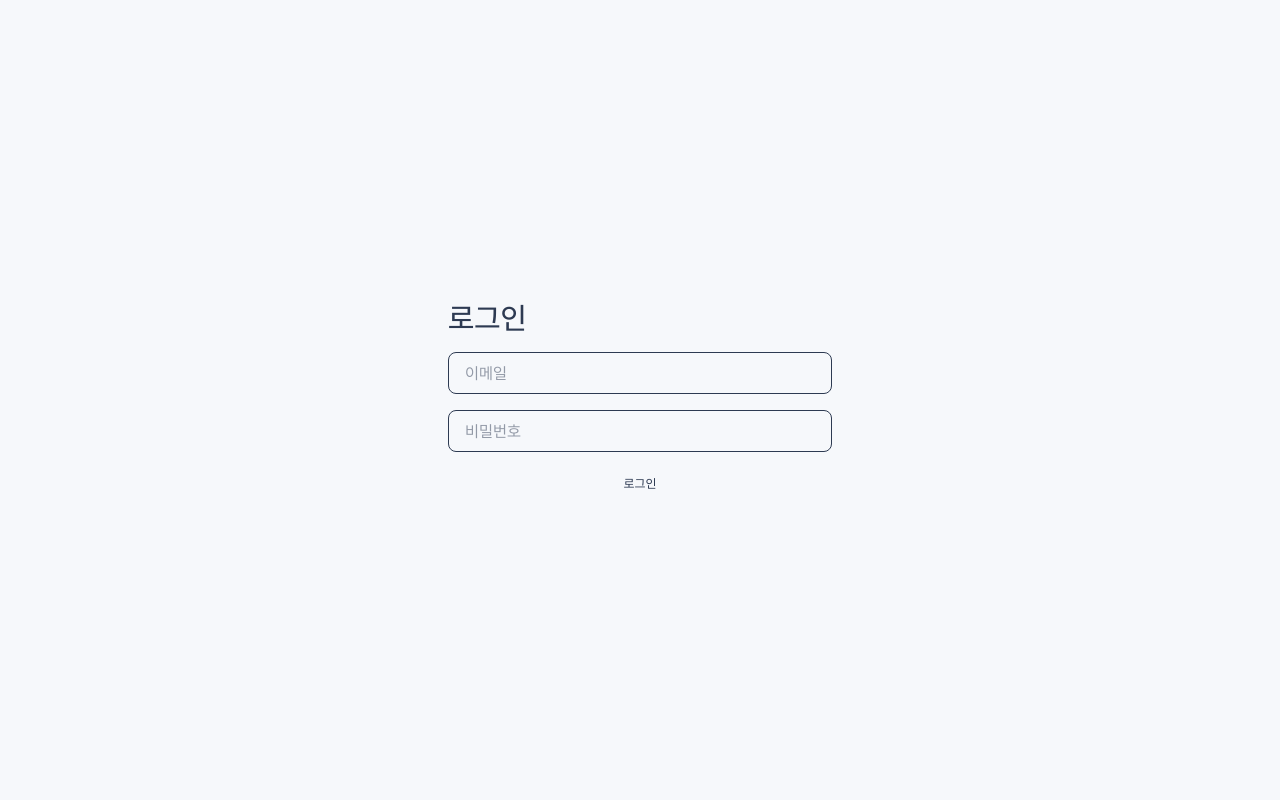
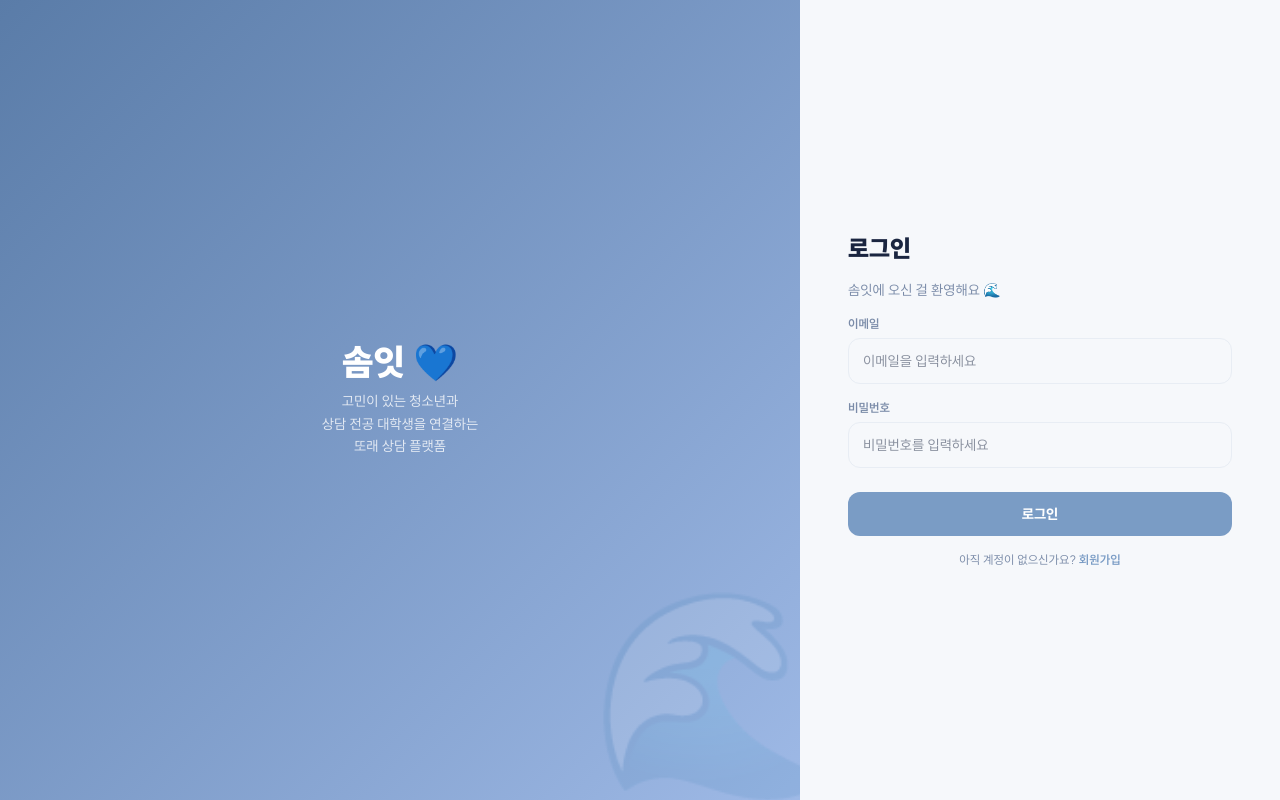
Before and after one commit to hoi256678-cpu/createClub, a Next.js app: page /login in a window 1280 px wide. Built offline with nearby package versions, Linux system fonts and the light colour scheme; no server answers.

Commit message:
design: 로그인 화면 재디자인(기능 변경 없음)

```diff
--- a/app/login/page.tsx
+++ b/app/login/page.tsx
@@ -2,6 +2,7 @@
 
 import { useState, type FormEvent } from "react";
 import { useRouter } from "next/navigation";
+import Link from "next/link";
 import { apiFetch } from "@/lib/api";
 
 export default function LoginPage() {
@@ -37,37 +38,67 @@ export default function LoginPage() {
   }
 
   return (
-    <main className="flex flex-1 flex-col items-center justify-center px-6 py-24">
+    <main className="flex min-h-screen flex-col shell:flex-row">
+      <div className="relative flex flex-col items-center justify-center overflow-hidden bg-gradient-to-br from-primary-darker to-primary px-8 py-16 text-center shell:flex-1">
+        <div className="mb-2 text-4xl font-black text-white">솜잇 💙</div>
+        <p className="max-w-xs text-sm leading-relaxed text-white/80">
+          고민이 있는 청소년과
+          <br />
+          상담 전공 대학생을 연결하는
+          <br />
+          또래 상담 플랫폼
+        </p>
+        <div aria-hidden className="pointer-events-none absolute -bottom-10 -right-10 text-[200px] opacity-10">
+          🌊
+        </div>
+      </div>
+
+      <div className="flex flex-1 items-center justify-center px-6 py-16 shell:max-w-[480px]">
         <form onSubmit={handleSubmit} className="flex w-full max-w-sm flex-col gap-4">
-        <h1 className="font-display text-3xl font-medium text-paper">로그인</h1>
+          <h2 className="text-2xl font-black text-text">로그인</h2>
+          <p className="text-sm text-text-muted">솜잇에 오신 걸 환영해요 🌊</p>
 
+          <div>
+            <label className="mb-1.5 block text-xs font-bold text-text-muted">이메일</label>
             <input
               type="email"
-          placeholder="이메일"
               value={email}
               onChange={(e) => setEmail(e.target.value)}
               required
-          className="rounded-lg border border-line bg-ink-2 px-4 py-2 text-paper outline-none focus:border-accent"
+              placeholder="이메일을 입력하세요"
+              className="w-full rounded-xl border border-border px-3.5 py-3 text-sm text-text outline-none focus:border-primary-dark"
             />
+          </div>
+          <div>
+            <label className="mb-1.5 block text-xs font-bold text-text-muted">비밀번호</label>
             <input
               type="password"
-          placeholder="비밀번호"
               value={password}
               onChange={(e) => setPassword(e.target.value)}
               required
-          className="rounded-lg border border-line bg-ink-2 px-4 py-2 text-paper outline-none focus:border-accent"
+              placeholder="비밀번호를 입력하세요"
+              className="w-full rounded-xl border border-border px-3.5 py-3 text-sm text-text outline-none focus:border-primary-dark"
             />
+          </div>
 
-        {error && <p className="font-mono text-xs text-accent">{error}</p>}
+          {error && <p className="text-xs font-semibold text-danger">{error}</p>}
 
           <button
             type="submit"
             disabled={loading}
-          className="rounded-lg bg-accent px-4 py-2 font-mono text-xs text-ink disabled:opacity-50"
+            className="mt-2 rounded-xl bg-primary-dark py-3 text-sm font-extrabold text-white transition-colors hover:bg-primary-darker disabled:opacity-50"
           >
             {loading ? "로그인 중..." : "로그인"}
           </button>
+
+          <p className="text-center text-xs text-text-muted">
+            아직 계정이 없으신가요?{" "}
+            <Link href="/signup" className="font-bold text-primary-dark">
+              회원가입
+            </Link>
+          </p>
         </form>
+      </div>
     </main>
   );
 }
```
Lines whose indentation alone changed are shown as unchanged.
